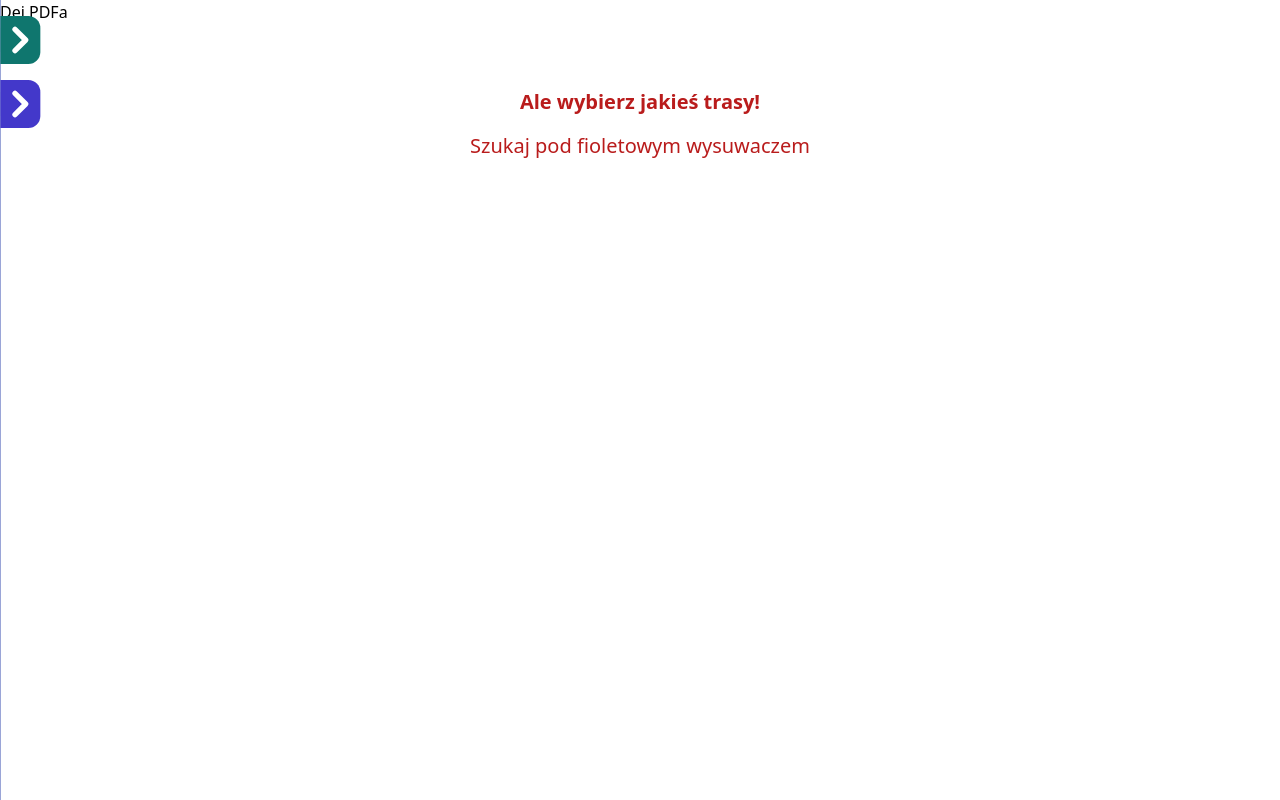
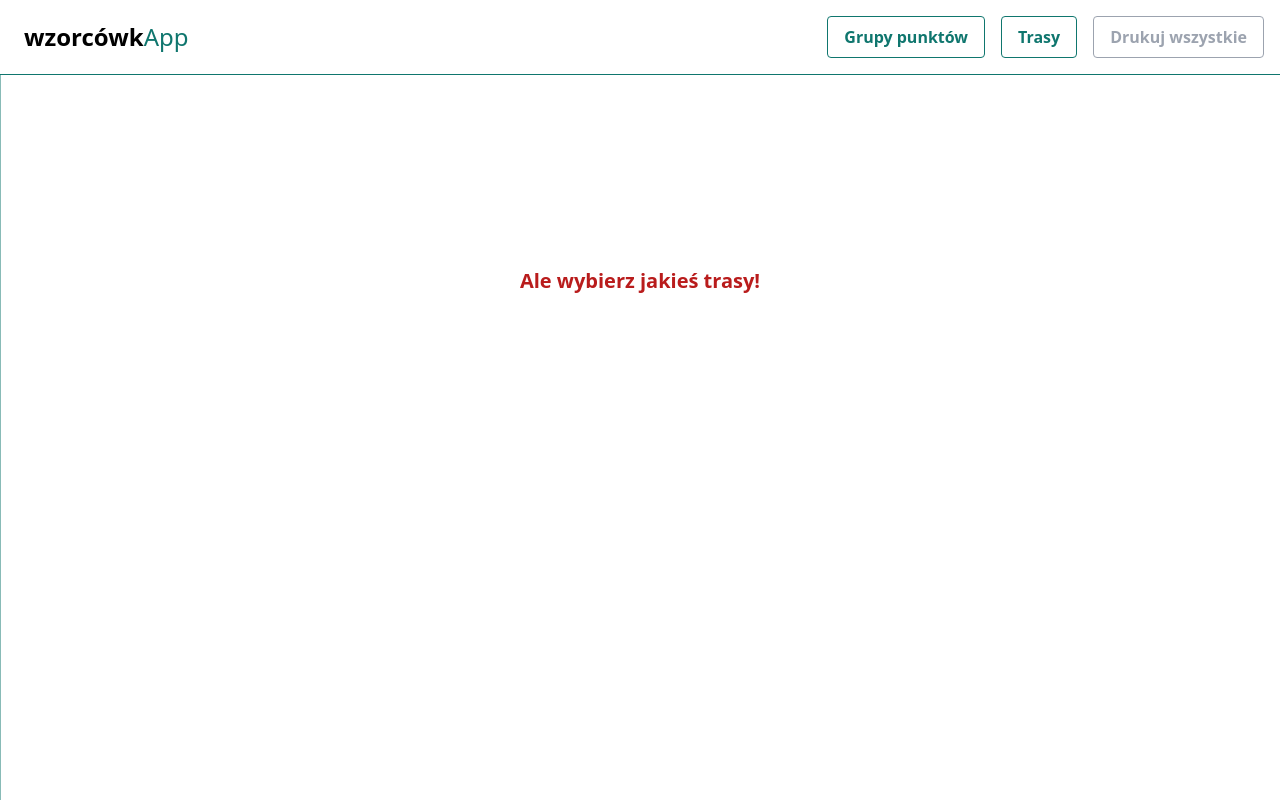
Before and after one commit to marta-kapolka/wzorcowkApp, a React (Vite) app: page / in a window 1280 px wide. Built offline with nearby package versions, Linux system fonts and the light colour scheme.

Commit message:
UI rebuild

```diff
--- a/src/components/App.tsx
+++ b/src/components/App.tsx
@@ -5,6 +5,7 @@ import { Card } from "./Card";
 import { PointsGroups } from "./panels/group-points/PointsGroups";
 import { Courses } from "./panels/courses/Courses";
 import { jsPDF } from "jspdf";
+import { HeaderBar } from "./headerBar/HeaderBar";
 
 const ALL_POSSIBLE_COURSES = [
   CourseName.TZ,
@@ -25,10 +26,13 @@ export interface CourseConfiguration {
   task?: string;
 }
 
-export function App() {
+export function App(): JSX.Element {
   const [ pointsGroupsString, setPointsGroupsString ] = useState<string>(setInitialPointsGroupsString);
   const [ pointsGroups, setPointsGroups ] = useState<number[][]>([]);
-  const [ coursesConfiguration, setCoursesConfiguration ] = useState<CourseConfiguration[]>(setInitialCoursesConfiguration)
+  const [ coursesConfiguration, setCoursesConfiguration ] = useState<CourseConfiguration[]>(setInitialCoursesConfiguration);
+  const [ isPointsGroupsPanelVisible, setIsPointsGroupsPanelVisible ] = useState<boolean>(false);
+  const [ isCoursesPanelVisible, setIsCoursesPanelVisible ] = useState<boolean>(false);
+  const [ isOverlayVisible, setIsOverlayVisible ] = useState<boolean>(false);
 
   function setInitialPointsGroupsString(): string {
     const localStorageSavedPointsGroupsString = localStorage.getItem("wzorcowkAppPointsGroupsString");
@@ -75,7 +79,23 @@ export function App() {
     setCoursesConfiguration(newCoursesConfiguration)
   }
 
-  function downloadPdf() {
+  function showPointsGroupsPanel(): void {
+    setIsPointsGroupsPanelVisible(true);
+  }
+
+  function closePointsGroupsPanel(): void {
+    setIsPointsGroupsPanelVisible(false);
+  }
+
+  function showCoursesPanel(): void {
+    setIsCoursesPanelVisible(true);
+  }
+
+  function closeCoursesPanel(): void {
+    setIsCoursesPanelVisible(false);
+  }
+
+  function handleDownloadAll(): void {
     coursesConfiguration
       .forEach(course => {
         const pdfDocument = new jsPDF({
@@ -101,8 +121,15 @@ export function App() {
     const pointsData = getPointsGroupsFromText(pointsGroupsString);
     setPointsGroups(pointsData);
     localStorage.setItem("wzorcowkAppPointsGroupsString", pointsGroupsString);
-  },
-  [ pointsGroupsString ])
+  }, [ pointsGroupsString ])
+
+  useEffect((): void => {
+    if (isCoursesPanelVisible || isPointsGroupsPanelVisible) {
+      setIsOverlayVisible(true);
+    } else {
+      setIsOverlayVisible(false);
+    }
+  }, [isCoursesPanelVisible, isPointsGroupsPanelVisible])
 
   const cards = coursesConfiguration
     .filter(course => course.isSelected)
@@ -119,21 +146,35 @@ export function App() {
       </div>
   })
 
-  const noCardsText =
-  <>
-    <p className="text-xl text-center text-red-700 font-bold mt-16 w-full">Ale wybierz jakieś trasy!</p>
-    <p className="text-xl text-center text-red-700 mt-4 w-full">Szukaj pod fioletowym wysuwaczem</p>
-  </>
+  const noCardsText = <p className="text-xl text-center text-red-700 font-bold mt-48 w-full">Ale wybierz jakieś trasy!</p>
 
   return (
     <div className="relative mb-16">
-      <PointsGroups pointsGroupsString={pointsGroupsString} handleAddingPointsGroupsData={handleAddingPointsGroupsData} />
+      <PointsGroups
+        isVisible={isPointsGroupsPanelVisible}
+        closePanel={closePointsGroupsPanel}
+        pointsGroupsString={pointsGroupsString}
+        handleAddingPointsGroupsData={handleAddingPointsGroupsData}
+      />
       <Courses
+        isVisible={isCoursesPanelVisible}
+        closePanel={closeCoursesPanel}
         coursesConfiguration={coursesConfiguration}
         handleCoursesConfigurationAdd={handleCoursesConfigurationAdd}
         handleCourseSelect={handleCourseSelect}
       />
-      <button onClick={downloadPdf}>Dej PDFa</button>
+
+      {isOverlayVisible ?
+        <div id="overlay" className="absolute w-screen h-screen bg-white bg-opacity-75 z-30"></div> :
+        null
+      }
+
+      <HeaderBar
+        isAnyCourseSelected={coursesConfiguration.some(course => course.isSelected)}
+        showPointsGroupsPanel={showPointsGroupsPanel}
+        showCoursesPanel={showCoursesPanel}
+        downloadAllHandler={handleDownloadAll}
+      />
       {cards.length ? cards : noCardsText}
     </div>
   )
--- /dev/null
+++ b/src/components/headerBar/HeaderBar.tsx
@@ -0,0 +1,25 @@
+import React from "react"
+import { MenuItem } from "./MenuItem"
+
+interface Props {
+  isAnyCourseSelected: boolean;
+  showPointsGroupsPanel: () => void;
+  downloadAllHandler: () => void;
+  showCoursesPanel: () => void;
+}
+
+export const HeaderBar = ({isAnyCourseSelected, downloadAllHandler, showPointsGroupsPanel, showCoursesPanel}: Props): JSX.Element => {
+  return (
+    <header className="flex justify-between items-center p-2 sticky top-0 bg-white z-20 border-b border-b-solid border-b-teal-700">
+      <h1 className="text-2xl pl-4">
+        <span className="font-bold">wzorcówk</span>
+        <span className="text-teal-700">App</span>
+      </h1>
+      <menu  className="flex">
+        <MenuItem text={"Grupy punktów"} itemHandler={showPointsGroupsPanel} />
+        <MenuItem text={"Trasy"} itemHandler={showCoursesPanel} />
+        <MenuItem text={"Drukuj wszystkie"} itemHandler={downloadAllHandler} disabled={!isAnyCourseSelected} />
+      </menu>
+    </header>
+  )
+}
--- /dev/null
+++ b/src/components/headerBar/MenuItem.tsx
@@ -0,0 +1,14 @@
+import React from "react";
+import { Button } from "../shared/Button";
+
+interface Props {
+  text: string;
+  disabled?: boolean;
+  itemHandler: () => void;
+}
+
+export const MenuItem = ({text, disabled, itemHandler}: Props): JSX.Element => {
+  return (
+    <li className="p-2"><Button text={text} disabled={disabled} onClick={itemHandler}/></li>
+  )
+}
--- /dev/null
+++ b/src/components/panels/PanelHeader.tsx
@@ -0,0 +1,16 @@
+import { Button } from "../shared/Button"
+import React from "react"
+
+interface Props {
+  headerText: string;
+  handleClosePanel: () => void;
+}
+
+export const PanelHeader = ({headerText, handleClosePanel}: Props): JSX.Element => {
+  return (
+    <header className="flex justify-between items-center pb-4 mb-4 border-b border-b-solid border-b-teal-700">
+      <h2 className="text-xl font-semibold uppercase">{headerText}</h2>
+      <Button text="X" onClick={handleClosePanel} />
+    </header>
+  )
+}
--- a/src/components/panels/courses/Courses.tsx
+++ b/src/components/panels/courses/Courses.tsx
@@ -1,34 +1,36 @@
-import React, {  useState } from "react";
+import React, {  useEffect, useState } from "react";
 import { Button } from "../../shared/Button";
 import { CourseForm } from "./CourseForm";
 import { CourseConfiguration } from "../../../components/App";
 import { CourseName } from "../../../domain/enums";
+import { PanelHeader } from "../PanelHeader";
 
 interface Props {
+  isVisible: boolean;
   coursesConfiguration: CourseConfiguration[];
+  closePanel: () => void;
   handleCoursesConfigurationAdd: (coursesConfiguration: CourseConfiguration[]) => void;
   handleCourseSelect: (course: CourseName) => void;
 }
 
 export function Courses(props: Props) {
-  const [ isPanelVisible, setIsPanelVisible] = useState<boolean>(false);
   const [ courseFormsData, setCourseFormsData ] = useState<CourseConfiguration[]>(props.coursesConfiguration)
 
   function togglePanel() {
     const panel = document.querySelector("#courses-panel");
-    const buttonArrow = document.querySelector("#courses-panel-button-arrow")
-    if (!isPanelVisible) {
+    if (props.isVisible) {
       panel?.classList.remove("-translate-x-full");
-      panel?.classList.add("z-10");
-      buttonArrow?.classList.add("rotate-180");
-      setIsPanelVisible(true);
+      panel?.classList.add("z-50");
     } else {
       panel?.classList.add("-translate-x-full");
-      setTimeout(() => panel?.classList.remove("z-10"), 500);
-      buttonArrow?.classList.remove("rotate-180");
-      setIsPanelVisible(false);
+      setTimeout(() => panel?.classList.remove("z-50"), 500);
+      props.closePanel();
     }
   }
+
+  useEffect((): void => {
+    togglePanel();
+  }, [props.isVisible])
 
   function handleCourseFormChange(courseFormData: CourseConfiguration): void {
     const courseName = courseFormData.name;
@@ -66,9 +68,10 @@ export function Courses(props: Props) {
 
   return (
     <aside
-      className="box-border fixed flex flex-col bg-white h-screen w-1/3 min-w-[400px] top-0 left-0 p-6 border-r border-r-4 border-r-solid border-r-indigo-700 -translate-x-full transition-all duration-500 ease-in"
+      className="box-border fixed flex flex-col bg-white h-screen w-1/3 min-w-[400px] top-0 left-0 p-4 border-r border-r-4 border-r-solid border-r-teal-700 -translate-x-full transition-all duration-500 ease-in"
       id="courses-panel"
     >
+      <PanelHeader headerText="Wybierz trasy" handleClosePanel={props.closePanel}/>
       <div className="overflow-auto">
         <div className="flex flex-wrap mb-4">
           {courses}
@@ -78,32 +81,13 @@ export function Courses(props: Props) {
         <div className="flex justify-center my-12">
           <Button
             text={"Takie trasy będą!"}
-            onClick={() => props.handleCoursesConfigurationAdd(courseFormsData)}
+            onClick={() => {
+              props.handleCoursesConfigurationAdd(courseFormsData);
+              props.closePanel();
+            }}
           />
         </div>
       </div>
-      <button
-        className="absolute top-20 -right-1 translate-x-10 bg-indigo-700 rounded-tr-xl rounded-br-xl h-12 w-10"
-        onClick={togglePanel}
-      >
-        <svg
-          className="w-6 h-8 ml-2"
-          id="courses-panel-button-arrow"
-          fill="none"
-          stroke="white"
-          viewBox="0 0 8 12"
-          xmlns="http://www.w3.org/2000/svg"
-        >
-          <path
-            strokeLinecap="round"
-            strokeLinejoin="round"
-            strokeWidth={2}
-            d="M 2,2
-              L 6,6
-              L 2,10"
-          />
-        </svg>
-      </button>
     </aside>
   )
 }
--- a/src/components/panels/group-points/PointsGroups.tsx
+++ b/src/components/panels/group-points/PointsGroups.tsx
@@ -1,58 +1,39 @@
-import React, { useState } from "react";
+import React, { useEffect, useState } from "react";
 import { PointsGroupsField } from "./PointsGroupsField";
+import { Button } from "../../shared/Button";
+import { PanelHeader } from "../PanelHeader";
 
 interface Props {
+  isVisible: boolean;
   pointsGroupsString: string;
+  closePanel: () => void;
   handleAddingPointsGroupsData: (pointGroupsString: string) => void;
 }
 
 export function PointsGroups(props: Props) {
-  const [ isPanelVisible, setIsPanelVisible ] = useState(false);
-
   function togglePanel() {
     const panel = document.querySelector("#point-groups-panel");
-    const buttonArrow = document.querySelector("#point-groups-panel-button-arrow")
-    if (!isPanelVisible) {
+    if (props.isVisible) {
       panel?.classList.remove("-translate-x-full");
-      panel?.classList.add("z-10")
-      buttonArrow?.classList.add("rotate-180")
-      setIsPanelVisible(true)
+      panel?.classList.add("z-50")
     } else {
       panel?.classList.add("-translate-x-full")
-      setTimeout(() => panel?.classList.remove("z-10"), 500);
-      buttonArrow?.classList.remove("rotate-180")
-      setIsPanelVisible(false)
+      setTimeout(() => panel?.classList.remove("z-50"), 500);
+      props.closePanel();
     }
   }
 
+  useEffect((): void => {
+    togglePanel();
+  }, [props.isVisible])
+
   return (
     <aside
-      className="box-border fixed flex flex-col bg-white h-screen w-1/3 min-w-[400px] top-0 left-0 p-6 border-r border-r-4 border-r-solid border-r-teal-700 -translate-x-full transition-all duration-500 ease-in"
+      className="box-border fixed flex flex-col bg-white h-screen w-1/3 min-w-[400px] top-0 left-0 p-4 border-r border-r-4 border-r-solid border-r-teal-700 -translate-x-full transition-all duration-500 ease-in"
       id="point-groups-panel"
     >
+      <PanelHeader headerText="Dej punkty!" handleClosePanel={props.closePanel}/>
       <PointsGroupsField value={props.pointsGroupsString} handleFieldChange={props.handleAddingPointsGroupsData}/>
-      <button
-        className="absolute top-4 -right-1 translate-x-10 bg-teal-700 rounded-tr-xl rounded-br-xl h-12 w-10"
-        onClick={togglePanel}
-      >
-        <svg
-          className="w-6 h-8 ml-2"
-          id="point-groups-panel-button-arrow"
-          fill="none"
-          stroke="white"
-          viewBox="0 0 8 12"
-          xmlns="http://www.w3.org/2000/svg"
-        >
-          <path
-            strokeLinecap="round"
-            strokeLinejoin="round"
-            strokeWidth={2}
-            d="M 2,2
-              L 6,6
-              L 2,10"
-          />
-        </svg>
-      </button>
     </aside>
   )
 }
--- a/src/components/shared/Button.tsx
+++ b/src/components/shared/Button.tsx
@@ -2,16 +2,22 @@ import React from "react"
 
 interface Props {
   text: string;
+  disabled?: boolean;
   onClick: () => void;
 }
 
-export function Button(props: Props) {
+export function Button({text, disabled, onClick}: Props) {
+const className = disabled ?
+  "bg-transparent text-gray-400 text-gray-400 font-semibold py-2 px-4 border border-gray-400 rounded cursor-not-allowed" :
+  "bg-transparent hover:bg-teal-700 text-teal-700 font-semibold hover:text-white py-2 px-4 border border-teal-700 hover:border-transparent rounded"
+
   return (
     <button
-      className="bg-transparent hover:bg-indigo-700 text-indigo-700 font-semibold hover:text-white py-2 px-4 border border-indigo-700 hover:border-transparent rounded"
-      onClick={props.onClick}
+      className={className}
+      disabled={disabled}
+      onClick={onClick}
     >
-      {props.text}
+      {text}
     </button>
   )
 }
```
Also changed, not shown: src/components/panels/group-points/PointsGroupsField.tsx (+5 -6 lines).
